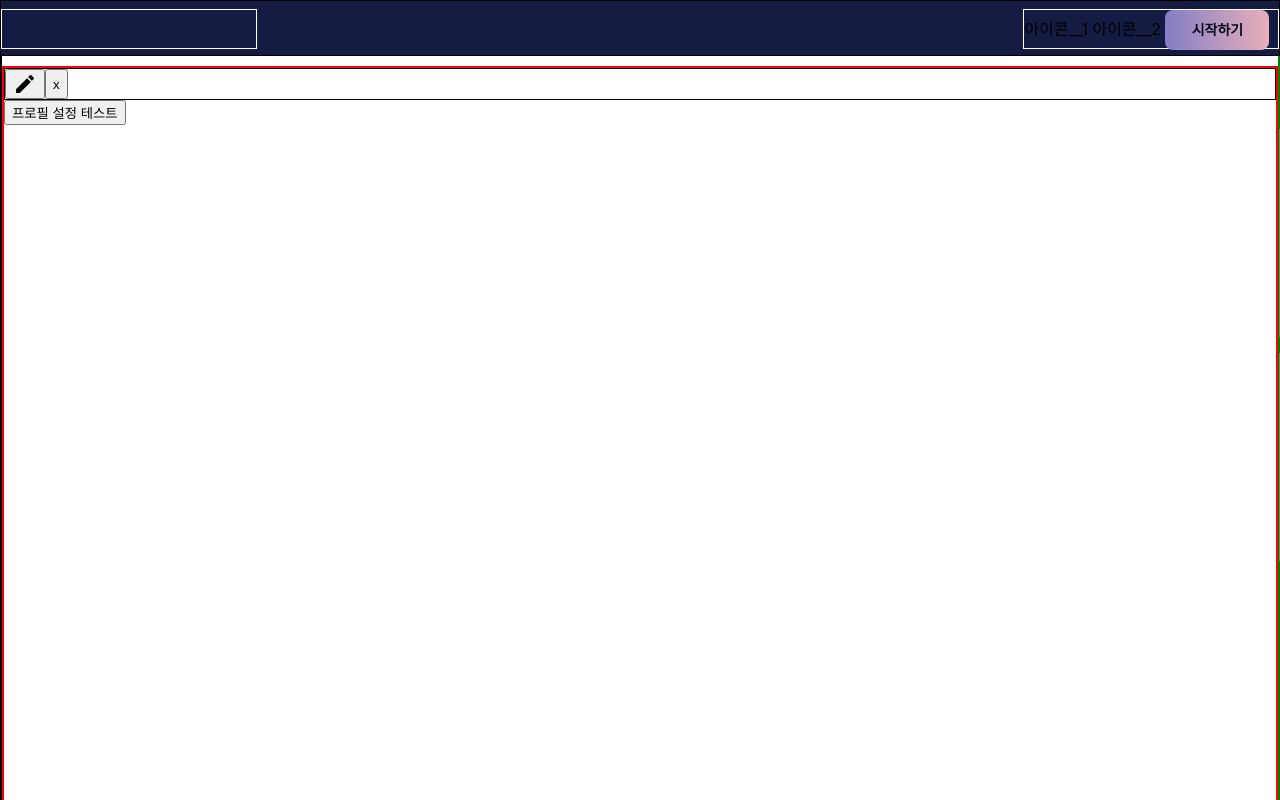
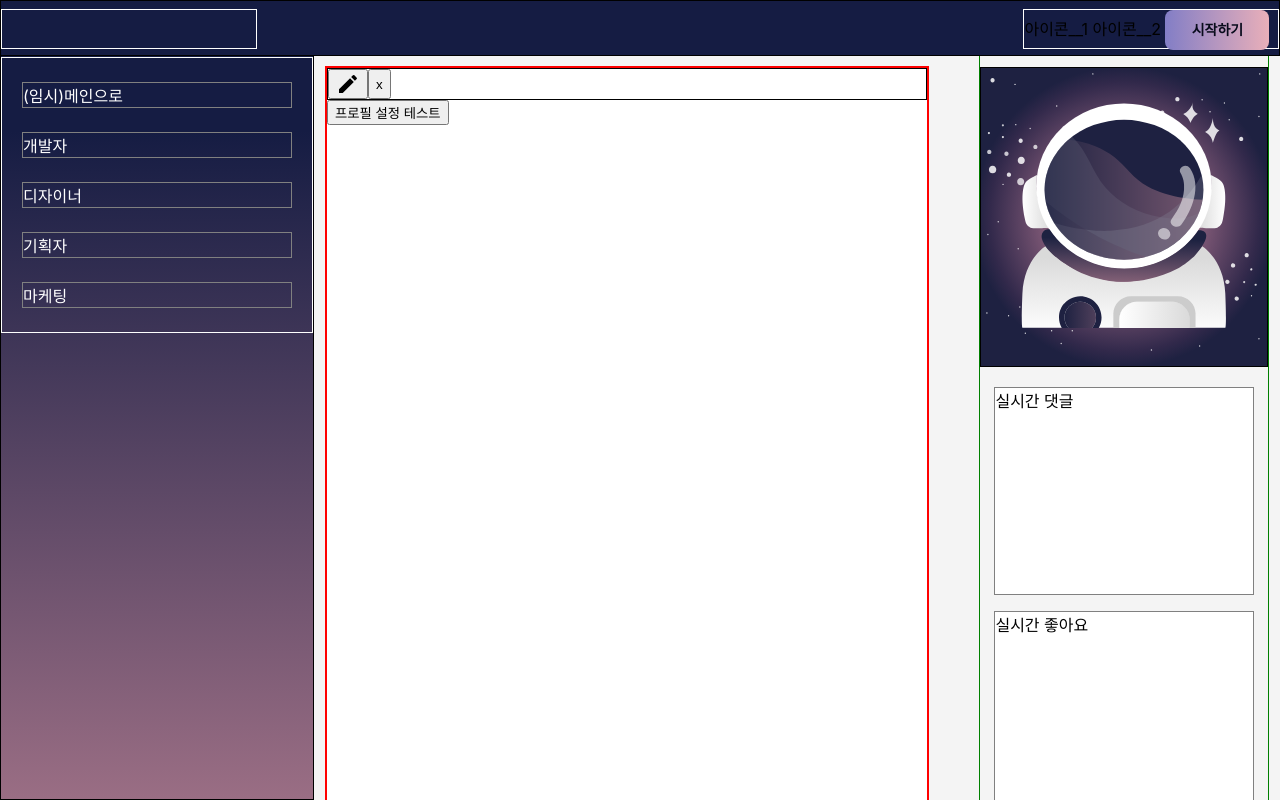
Before and after one commit to eparksv/devspace, a Next.js app in the folder frontend/: page / in a window 1280 px wide. Shown: the top 800 px of the page. Built offline with nearby package versions, Linux system fonts and the light colour scheme; a web font is replaced by a local one.

Commit message:
style:레이아웃 수정

```diff
--- a/frontend/component/common/Aside/Aside.tsx
+++ b/frontend/component/common/Aside/Aside.tsx
@@ -1,9 +1,9 @@
 import React from 'react';
 import { AsideBox, AsideWrap, StyledAside } from './Aside_style';
-
 function Aside() {
 	return (
 		<StyledAside>
+			<div className='any'></div>
 			<AsideWrap>
 				<AsideBox>실시간 댓글</AsideBox>
 				<AsideBox>실시간 좋아요</AsideBox>
--- a/frontend/component/common/Aside/Aside_style.tsx
+++ b/frontend/component/common/Aside/Aside_style.tsx
@@ -1,12 +1,21 @@
 import styled from '@emotion/styled';
 
 export const StyledAside = styled.aside`
-	position: fixed;
-	top: 0;
-	right: 0;
-	width: calc((100vw - 1280px) / 2);
-	height: 100vh;
+	position: relative;
+	top: 20px;
+	right: 24px;
+	width: 290px;
 	border: 1px solid green;
+	.any {
+		border: 1px solid;
+		width: 100%;
+		height: 300px;
+		margin-top: calc(4rem - 20px);
+		background-image: url(./images/Astronaut.svg);
+		background-repeat: no-repeat;
+		background-position: center;
+		background-size: 420px;
+	}
 `;
 
 export const AsideBox = styled.div`
@@ -14,8 +23,11 @@ export const AsideBox = styled.div`
 	height: 13rem;
 	margin: 1rem auto;
 	border: 1px solid gray;
+	background: #ffff;
 `;
 
 export const AsideWrap = styled.div`
-	margin-top: 8rem;
+	margin-top: 20px;
+	position: sticky;
+	top: 20px;
 `;
--- a/frontend/component/common/Category/Category_style.tsx
+++ b/frontend/component/common/Category/Category_style.tsx
@@ -4,16 +4,23 @@ export const Nav = styled.nav`
 	position: fixed;
 	background: linear-gradient(179.87deg, #151c43 16.31%, #e49ba8 146.31%);
 	border: 1px solid;
-	width: calc((100vw - 1280px) / 2);
+	width: 314px;
 	height: 100vh;
 	& {
 		ul {
-			margin-top: 5rem;
+			width: 100%;
+			margin-top: 56px;
 			color: #fff;
 			list-style: none;
-
+			position: relative;
+			border: 1px solid #ffff;
+			padding: 0;
 			li {
-				margin: 1rem 0.5rem;
+				margin: 24px 20px;
+				border: 0.5px solid gray;
+				&:hover {
+					background: rgba(255, 255, 255, 0.2);
+				}
 			}
 		}
 	}
--- a/frontend/component/common/Layout/Layout.tsx
+++ b/frontend/component/common/Layout/Layout.tsx
@@ -9,7 +9,6 @@ import Aside from '../Aside/Aside';
 type childType = {
 	children: React.ReactNode;
 };
-
 function Layout({ children }: childType) {
 	return (
 		<StyledLayout>
@@ -21,13 +20,15 @@ function Layout({ children }: childType) {
 			<Header />
 			<main>
 				<Categoty />
-				<Inner>{children}</Inner>
-				<Aside />
+				<Inner>
+					<div className='wrap'>
+						{children}
+						<Aside />
+					</div>
+				</Inner>
 			</main>
-			<></>
 			<Footer />
 		</StyledLayout>
 	);
 }
-
 export default Layout;
--- a/frontend/component/common/Layout/Layout_style.tsx
+++ b/frontend/component/common/Layout/Layout_style.tsx
@@ -3,11 +3,22 @@ import styled from '@emotion/styled';
 export const StyledLayout = styled.div`
 	width: 100%;
 	position: relative;
+	background: #f4f4f4;
 `;
 
 export const Inner = styled.div`
-	width: 1280px;
-	min-height: 100vh;
-	margin: 0 auto;
+	width: 996px;
 	border: 2px solid plum;
+	margin-left: calc(((100% - (314px + 996px)) / 2) + 314px);
+	.wrap {
+		position: relative;
+		display: flex;
+		justify-content: space-between;
+		width: 100%;
+		padding-left: 24px;
+		section {
+			background: #ffff;
+			min-height: 150vh;
+		}
+	}
 `;
--- a/frontend/component/main/Main_style.tsx
+++ b/frontend/component/main/Main_style.tsx
@@ -2,7 +2,7 @@ import styled from '@emotion/styled';
 
 export const StyledSection = styled.section`
 	position: relative;
-	width: 100%;
+	width: 604px;
 	min-height: 100vh;
 	margin-top: 4rem;
 	border: 2px solid red;
```
